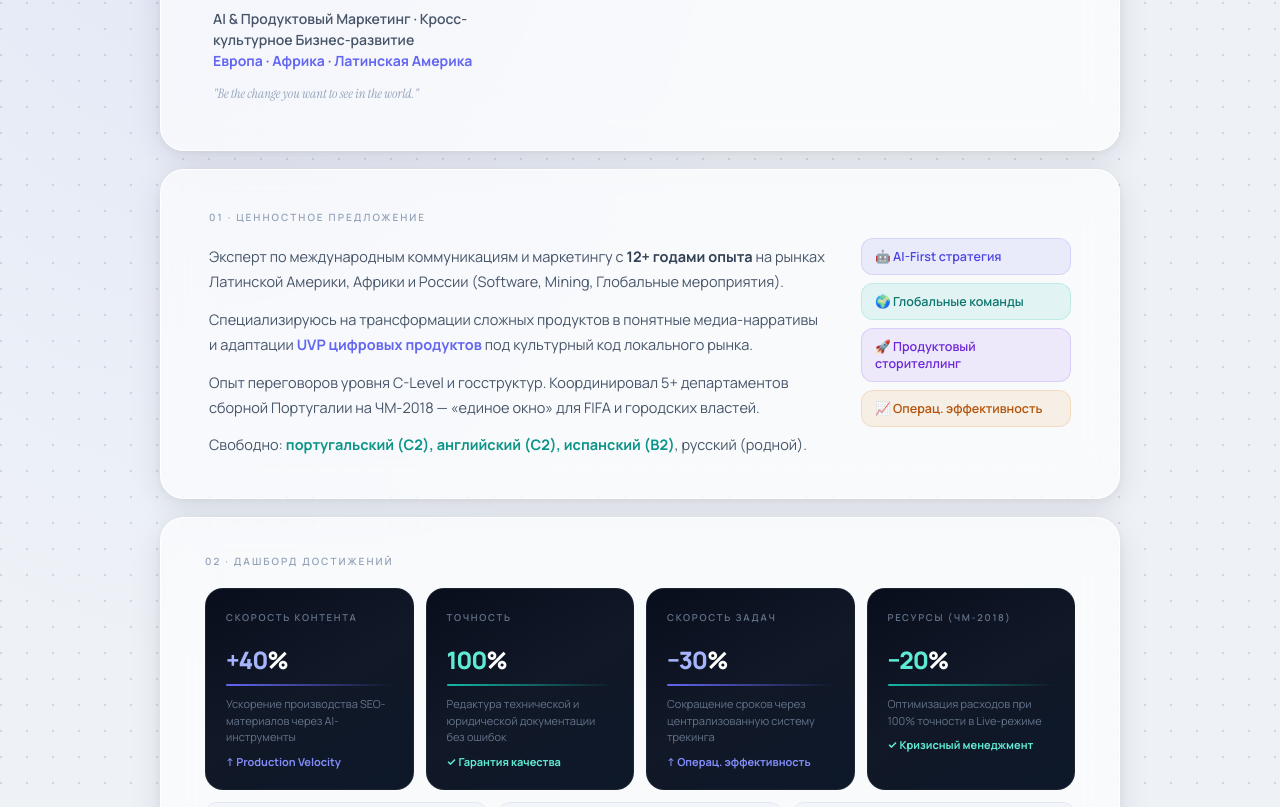
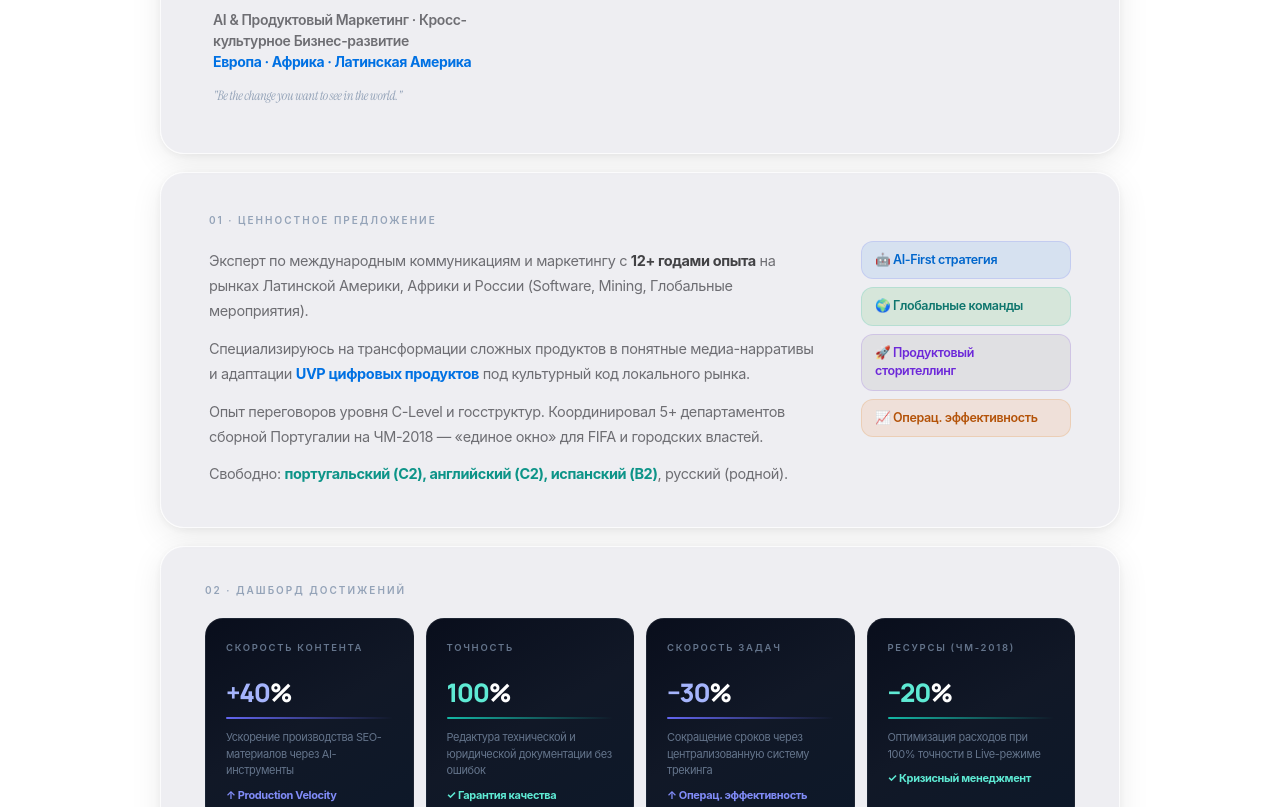
Before and after one commit to rupaulogit/pavel.sayganov, a plain HTML site: page index.html in a window 1280 px wide. Shown: the part 310-1117 px from the top of the page. Drawn offline with Linux system fonts and the light colour scheme.

Commit message:
style: restyle CV base theme to Apple-like light tokens

```diff
--- a/index.html
+++ b/index.html
@@ -8,29 +8,37 @@
 <link href="https://fonts.googleapis.com/css2?family=Instrument+Serif:ital@0;1&family=Manrope:wght@300;400;500;600;700;800&display=swap" rel="stylesheet">
 <style>
 *,*::before,*::after{box-sizing:border-box;margin:0;padding:0}
-html{font-size:16px;-webkit-text-size-adjust:100%}
+html{font-size:106.25%;-webkit-text-size-adjust:100%;quotes:"“" "”"}
+html:lang(cs),html:lang(de){quotes:"„" "“"}
 body{
-  font-family:'Manrope',-apple-system,BlinkMacSystemFont,sans-serif;
-  font-weight:400;color:#1C2333;background-color:#EEF2F7;
-  background-image:
-    radial-gradient(ellipse 90% 60% at 15% -5%,rgba(99,102,241,.10) 0%,transparent 55%),
-    radial-gradient(ellipse 70% 50% at 85% 105%,rgba(20,184,166,.09) 0%,transparent 55%),
-    radial-gradient(circle at 1px 1px,rgba(148,163,184,.35) 1px,transparent 0);
-  background-size:100% 100%,100% 100%,26px 26px;
-  min-height:100vh;padding:48px 16px 64px
+  position:relative;
+  min-width:320px;
+  min-height:100vh;
+  padding:48px 16px 64px;
+  font-size:17px;
+  line-height:1.4705882353;
+  font-weight:400;
+  letter-spacing:-0.022em;
+  font-family:"SF Pro Text","SF Pro Icons","Helvetica Neue",Helvetica,Arial,sans-serif;
+  -moz-font-feature-settings:"kern";
+  -webkit-font-smoothing:antialiased;
+  -moz-osx-font-smoothing:grayscale;
+  background-color:rgb(255,255,255);
+  color:rgb(29,29,31);
+  font-style:normal
 }
 :root{
-  --ind:#6366F1;--ind-d:#4F46E5;--ind-s:rgba(99,102,241,.10);
-  --teal:#14B8A6;--teal-s:rgba(20,184,166,.10);
-  --vio-s:rgba(124,58,237,.09);--amb-s:rgba(217,119,6,.09);
-  --s5:#64748B;--s6:#475569;--s7:#334155;--s9:#0F172A;
-  --glass:rgba(255,255,255,.62);--gb:rgba(255,255,255,.88);
+  --ind:rgb(0,113,227);--ind-d:rgb(0,102,204);--ind-s:rgba(0,113,227,.10);
+  --teal:rgb(3,161,14);--teal-s:rgba(3,161,14,.10);
+  --vio-s:rgba(0,0,0,.06);--amb-s:rgba(245,99,0,.10);
+  --s5:rgb(134,134,139);--s6:rgb(110,110,115);--s7:rgb(66,66,69);--s9:rgb(29,29,31);
+  --glass:rgba(232,232,237,.72);--gb:rgba(255,255,255,.8);
   --r-xl:24px;--r-lg:18px;--r-md:12px;--r-sm:8px;
-  --sh-c:0 2px 16px rgba(15,23,42,.07),0 1px 4px rgba(15,23,42,.04);
-  --sh-lg:0 8px 32px rgba(15,23,42,.10),0 2px 8px rgba(15,23,42,.06)
+  --sh-c:0 2px 16px rgba(0,0,0,.08),0 1px 4px rgba(0,0,0,.04);
+  --sh-lg:0 8px 32px rgba(0,0,0,.08),0 2px 8px rgba(0,0,0,.06)
 }
 .wrap{max-width:960px;margin:0 auto}
-.glass{background:var(--glass);backdrop-filter:blur(24px);-webkit-backdrop-filter:blur(24px);border:1px solid var(--gb);border-radius:var(--r-xl);box-shadow:var(--sh-lg)}
+.glass{background:var(--glass);backdrop-filter:blur(7px);-webkit-backdrop-filter:blur(7px);border:1px solid var(--gb);border-radius:var(--r-xl);box-shadow:var(--sh-lg)}
 .section{margin-bottom:18px}
 @keyframes rise{from{opacity:0;transform:translateY(30px) scale(.99)}to{opacity:1;transform:translateY(0) scale(1)}}
 .rise{animation:rise .72s cubic-bezier(.22,.68,0,1.05) both}
```
